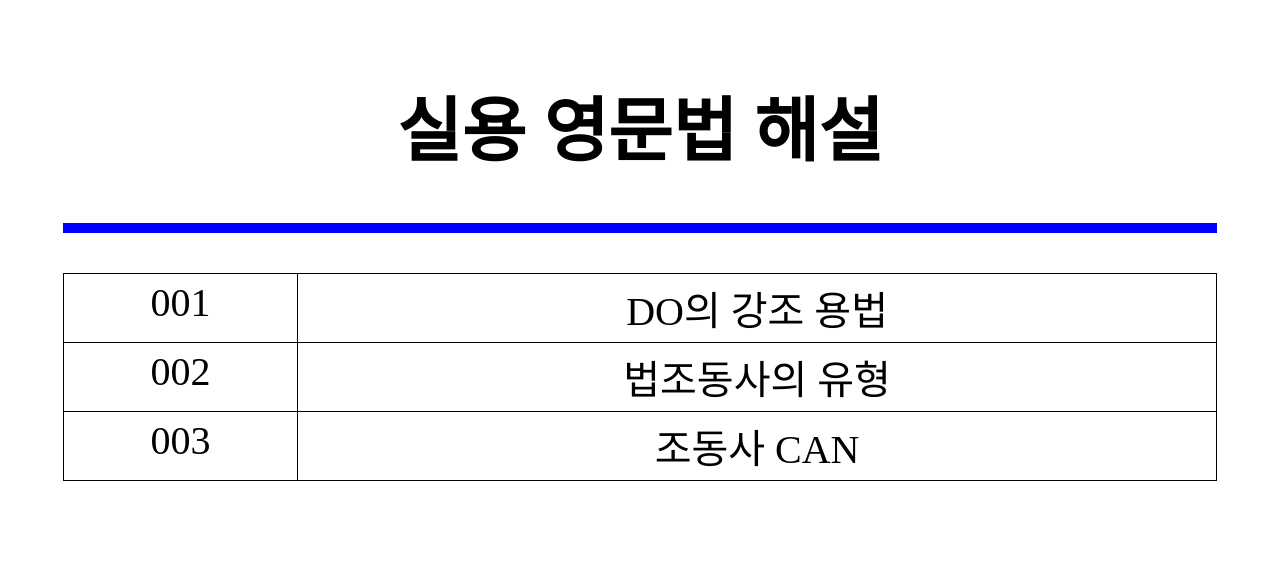
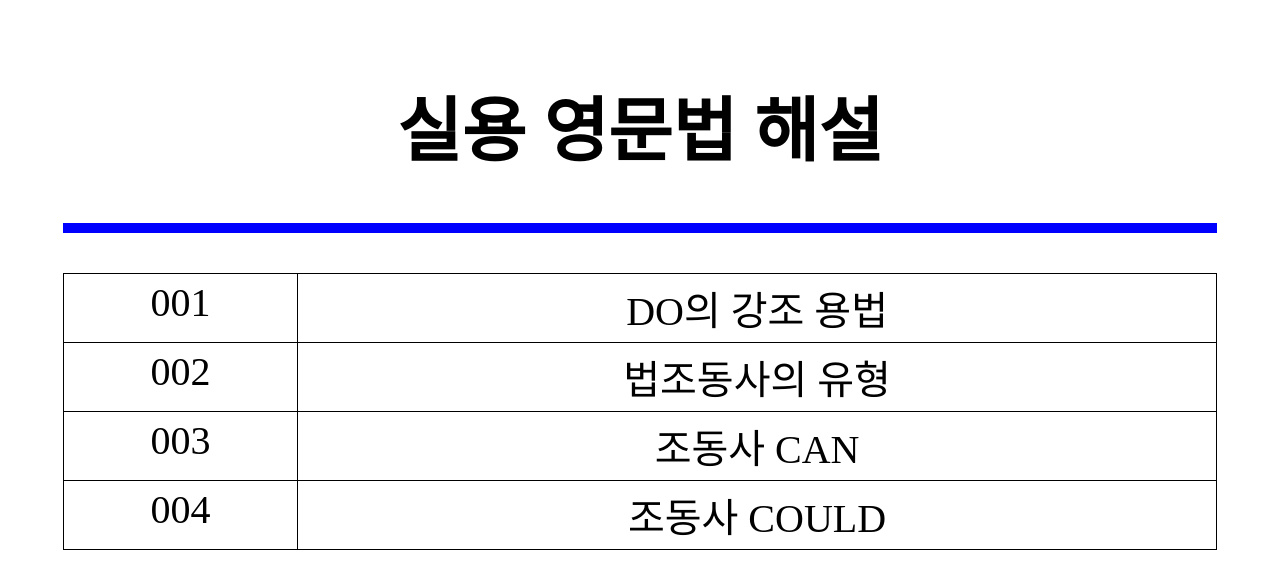
Before and after one commit to Gunwoo-Kim725/English-Grammar, a plain HTML site: page index.html in a window 1280 px wide. Drawn offline with Linux system fonts and the light colour scheme.

Commit message:
Add files via upload

```diff
--- a/index.html
+++ b/index.html
@@ -34,6 +34,15 @@
                     <a class="contents" href="003.html">조동사 CAN</a>
                 </td>
             </tr>
+
+            <tr>
+                <td>
+                    <span class="contents">004</span>
+                </td>
+                <td>
+                    <a class="contents" href="004.html">조동사 COULD</a>
+                </td>
+            </tr>
         </table>
     </body>
 </html>
```
